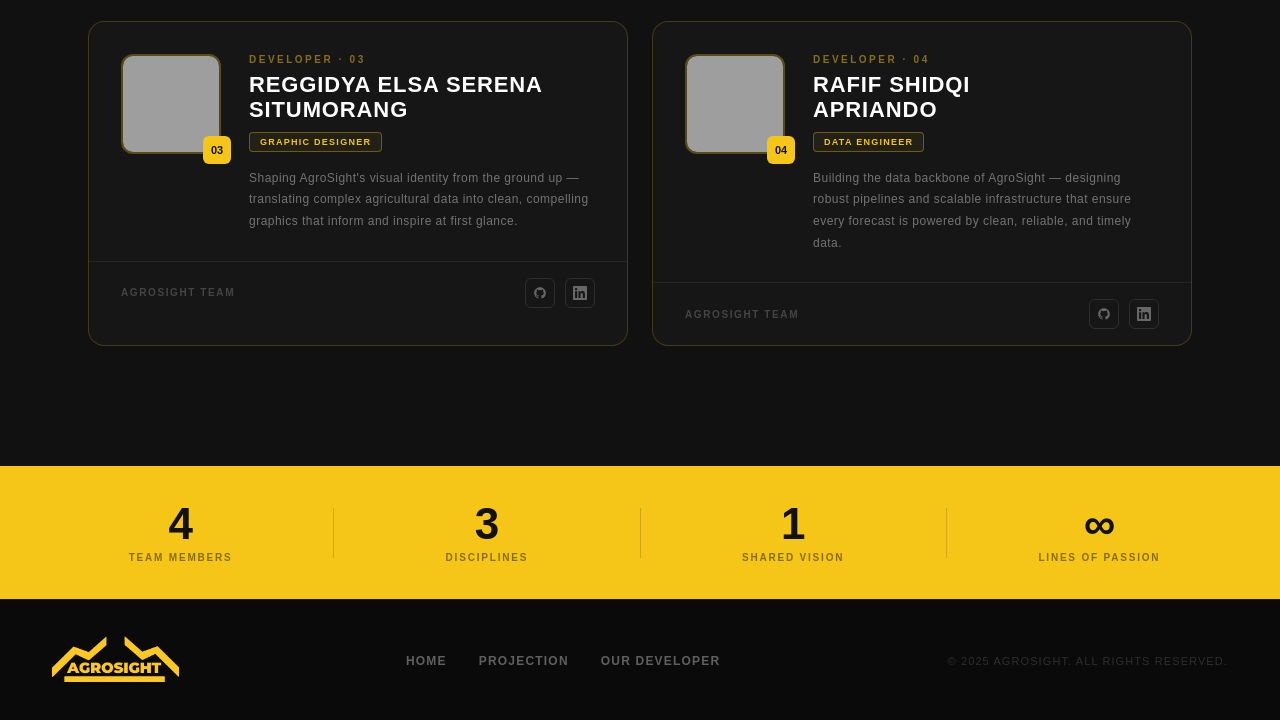
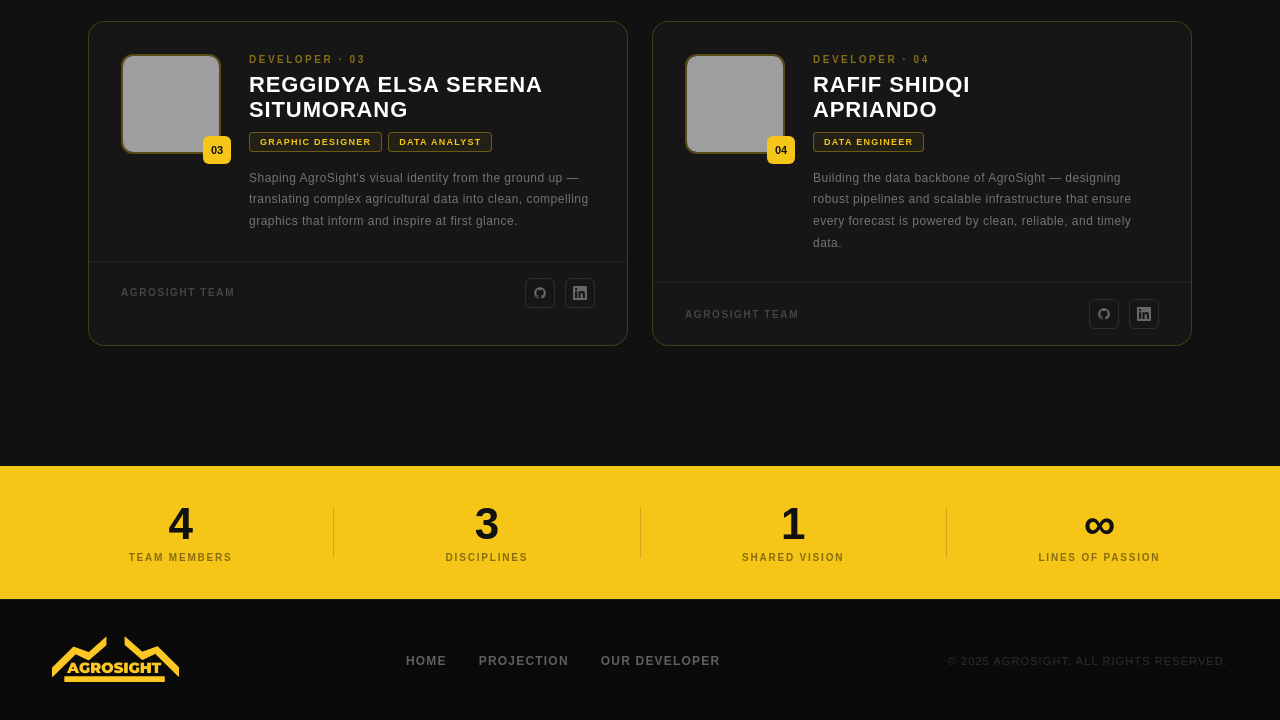
Before and after one commit to RayaRamadha/Agrosight, a plain HTML site: page developer.html in a window 1280 px wide. Shown: the part 965-1685 px from the top of the page. Drawn offline with Linux system fonts and the light colour scheme; grey boxes are pictures that could not be loaded; a web font is replaced by a local one.

Commit message:
Update developer.html

```diff
--- a/developer.html
+++ b/developer.html
@@ -285,6 +285,7 @@
           <div class="card-name">Reggidya Elsa Serena<br>Situmorang</div>
           <div class="roles">
             <span class="role-tag">Graphic Designer</span>
+             <span class="role-tag">Data Analyst</span>
           </div>
           <p class="card-bio">Shaping AgroSight's visual identity from the ground up — translating complex agricultural data into clean, compelling graphics that inform and inspire at first glance.</p>
         </div>
```
